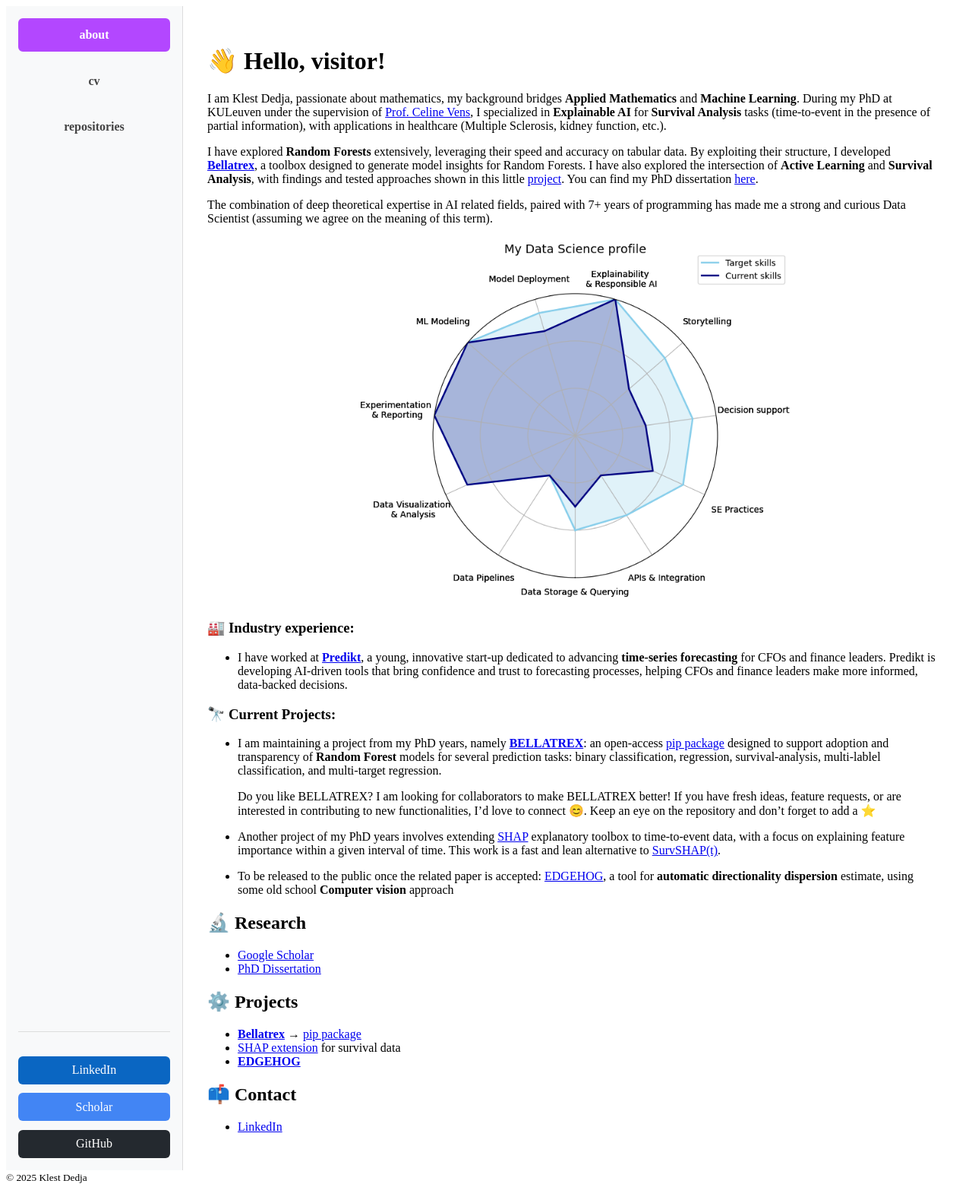
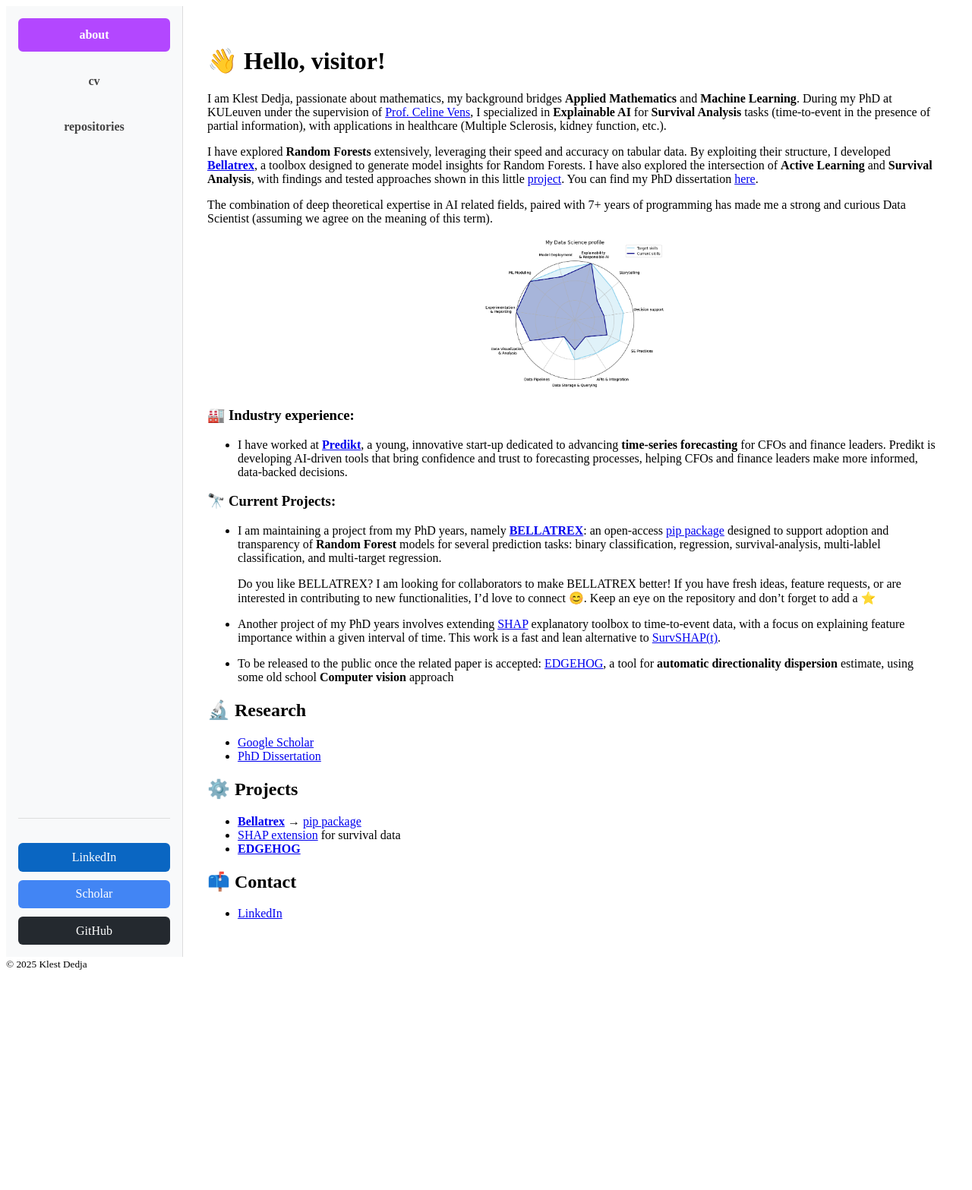
Before and after one commit to KlestDedja/klestdedja.github.io, a Jekyll site: the page built from index.md, in a window 1280 px wide. Shown: the whole page at 76% size. Built offline with Jekyll 4.4.1, drawn with Linux system fonts in a browser that asks for light colours; after the commit the page ends 1286 px from its top, so only the background shows below that.

Commit message:
Resize skills chart image again

```diff
--- a/index.md
+++ b/index.md
@@ -13,7 +13,7 @@
 The combination of deep theoretical expertise in AI related fields, paired with 7+ years of programming has made me a strong and curious Data Scientist (assuming we agree on the meaning of this term).
 
 <p align="center">
-  <img src="/images/skills-chart-profile.png" alt="Skills Map"  style="width:60%; height:auto;" />
+  <img src="/images/skills-chart-profile.png" alt="Skills Map"  style="width:25%; height:auto;" />
 </p>
 
 ### 🏭 Industry experience:
```
